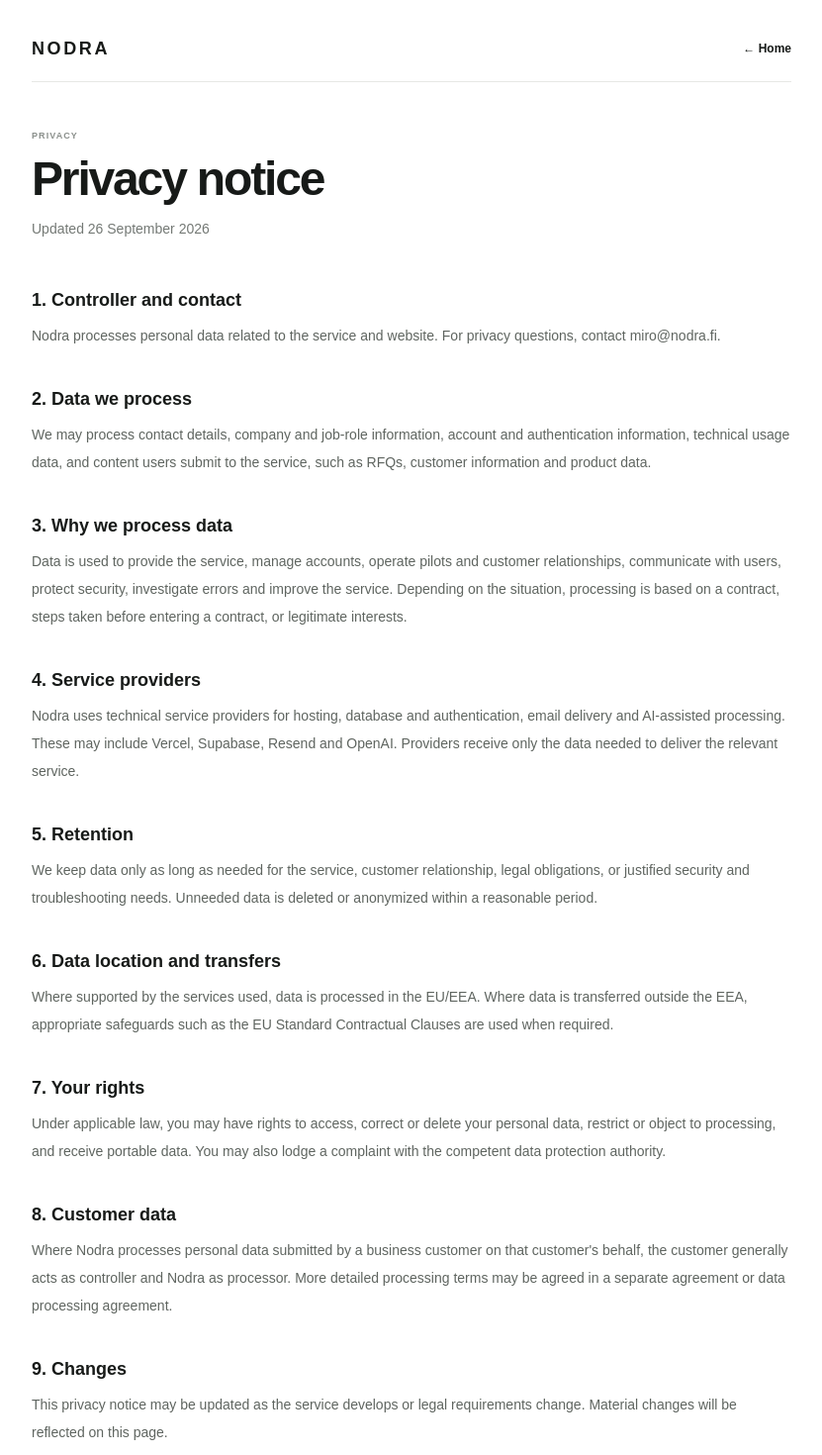
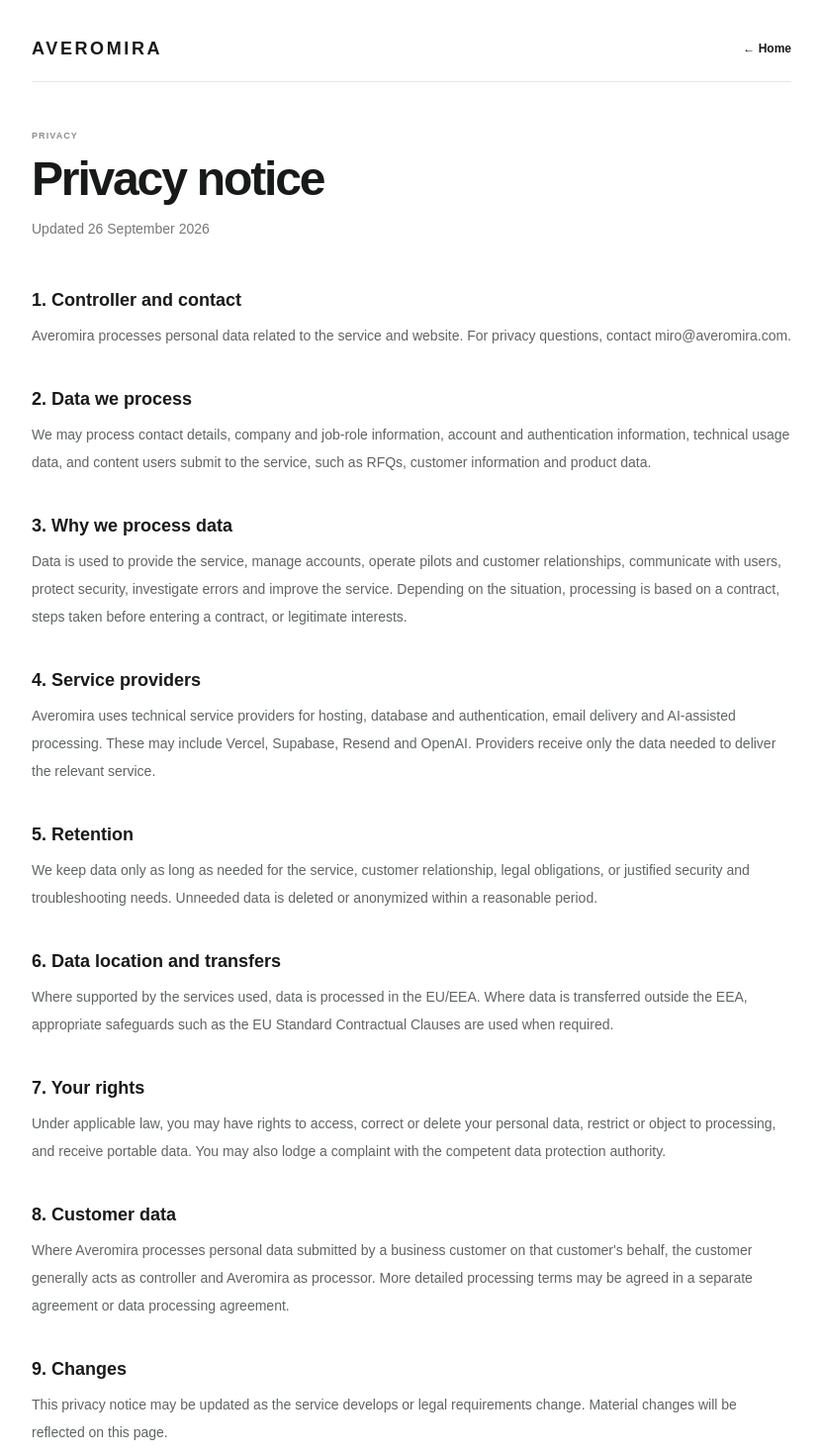
Before and after one commit to miromnb-coder/Rivora, a Next.js app: page /privacy in a window 1280 px wide. Shown: the top 1470 px of the page at 99% size, without its empty margins (224-1055 px from the left). Built offline with nearby package versions, Linux system fonts and the light colour scheme; no server answers.

Commit message:
Update privacy page brand and contact

```diff
--- a/app/privacy/page.tsx
+++ b/app/privacy/page.tsx
@@ -7,25 +7,25 @@ export default async function PrivacyPage() {
 
   const sections = fi
     ? [
-        ["1. Rekisterinpitäjä ja yhteys", "Nodra käsittelee palveluun ja verkkosivuun liittyviä henkilötietoja. Tietosuojaa koskevissa asioissa voit ottaa yhteyttä osoitteeseen miro@nodra.fi."],
+        ["1. Rekisterinpitäjä ja yhteys", "Averomira käsittelee palveluun ja verkkosivuun liittyviä henkilötietoja. Tietosuojaa koskevissa asioissa voit ottaa yhteyttä osoitteeseen miro@averomira.com."],
         ["2. Mitä tietoja käsittelemme", "Voimme käsitellä yhteystietoja, yritys- ja työroolitietoja, kirjautumis- ja käyttäjätilitietoja, palvelun käyttöön liittyviä teknisiä tietoja sekä sisältöä, jonka käyttäjä toimittaa palveluun, kuten tarjouspyyntöjä, asiakas- ja tuotetietoja."],
         ["3. Miksi tietoja käsitellään", "Tietoja käytetään palvelun toimittamiseen, käyttäjätilien hallintaan, pilotin ja asiakassuhteen hoitamiseen, viestintään, tietoturvaan, virheiden selvittämiseen ja palvelun kehittämiseen. Käsittely perustuu tilanteesta riippuen sopimukseen, sopimusta edeltäviin toimiin tai oikeutettuun etuun."],
-        ["4. Palveluntarjoajat", "Nodra käyttää palvelun toteuttamisessa ulkopuolisia teknisiä palveluntarjoajia esimerkiksi hostingiin, tietokantaan ja tunnistautumiseen, sähköpostien toimitukseen sekä AI-avusteiseen käsittelyyn. Näihin voivat kuulua Vercel, Supabase, Resend ja OpenAI. Palveluntarjoajille annetaan vain palvelun tuottamiseen tarvittavia tietoja."],
+        ["4. Palveluntarjoajat", "Averomira käyttää palvelun toteuttamisessa ulkopuolisia teknisiä palveluntarjoajia esimerkiksi hostingiin, tietokantaan ja tunnistautumiseen, sähköpostien toimitukseen sekä AI-avusteiseen käsittelyyn. Näihin voivat kuulua Vercel, Supabase, Resend ja OpenAI. Palveluntarjoajille annetaan vain palvelun tuottamiseen tarvittavia tietoja."],
         ["5. Säilytys", "Tietoja säilytetään vain niin kauan kuin se on tarpeen palvelun, asiakassuhteen, lakisääteisten velvoitteiden tai perusteltujen tietoturva- ja virheenselvitystarpeiden vuoksi. Tarpeettomat tiedot poistetaan tai anonymisoidaan kohtuullisessa ajassa."],
         ["6. Tietojen sijainti ja siirrot", "Tietoja pyritään käsittelemään EU/ETA-alueella, kun se on käytettyjen palveluiden osalta mahdollista. Jos tietoja siirretään ETA-alueen ulkopuolelle, käytetään soveltuvia suojatoimia, kuten EU:n vakiosopimuslausekkeita, kun niitä tarvitaan."],
         ["7. Oikeutesi", "Soveltuvan lain mukaan sinulla voi olla oikeus saada pääsy henkilötietoihisi, pyytää niiden oikaisua tai poistamista, rajoittaa käsittelyä, vastustaa käsittelyä ja saada tiedot siirrettyä. Voit myös tehdä valituksen toimivaltaiselle tietosuojaviranomaiselle."],
-        ["8. Yritysasiakkaiden aineisto", "Kun Nodra käsittelee yritysasiakkaan palveluun tuomaa henkilötietoa asiakkaan puolesta, asiakas toimii lähtökohtaisesti rekisterinpitäjänä ja Nodra henkilötietojen käsittelijänä. Tarkemmat käsittelyehdot voidaan sopia erillisessä sopimuksessa tai tietojenkäsittelysopimuksessa."],
+        ["8. Yritysasiakkaiden aineisto", "Kun Averomira käsittelee yritysasiakkaan palveluun tuomaa henkilötietoa asiakkaan puolesta, asiakas toimii lähtökohtaisesti rekisterinpitäjänä ja Averomira henkilötietojen käsittelijänä. Tarkemmat käsittelyehdot voidaan sopia erillisessä sopimuksessa tai tietojenkäsittelysopimuksessa."],
         ["9. Muutokset", "Tätä tietosuojakuvausta voidaan päivittää palvelun kehittyessä tai sääntelyn muuttuessa. Olennaiset muutokset merkitään tälle sivulle."],
       ]
     : [
-        ["1. Controller and contact", "Nodra processes personal data related to the service and website. For privacy questions, contact miro@nodra.fi."],
+        ["1. Controller and contact", "Averomira processes personal data related to the service and website. For privacy questions, contact miro@averomira.com."],
         ["2. Data we process", "We may process contact details, company and job-role information, account and authentication information, technical usage data, and content users submit to the service, such as RFQs, customer information and product data."],
         ["3. Why we process data", "Data is used to provide the service, manage accounts, operate pilots and customer relationships, communicate with users, protect security, investigate errors and improve the service. Depending on the situation, processing is based on a contract, steps taken before entering a contract, or legitimate interests."],
-        ["4. Service providers", "Nodra uses technical service providers for hosting, database and authentication, email delivery and AI-assisted processing. These may include Vercel, Supabase, Resend and OpenAI. Providers receive only the data needed to deliver the relevant service."],
+        ["4. Service providers", "Averomira uses technical service providers for hosting, database and authentication, email delivery and AI-assisted processing. These may include Vercel, Supabase, Resend and OpenAI. Providers receive only the data needed to deliver the relevant service."],
         ["5. Retention", "We keep data only as long as needed for the service, customer relationship, legal obligations, or justified security and troubleshooting needs. Unneeded data is deleted or anonymized within a reasonable period."],
         ["6. Data location and transfers", "Where supported by the services used, data is processed in the EU/EEA. Where data is transferred outside the EEA, appropriate safeguards such as the EU Standard Contractual Clauses are used when required."],
         ["7. Your rights", "Under applicable law, you may have rights to access, correct or delete your personal data, restrict or object to processing, and receive portable data. You may also lodge a complaint with the competent data protection authority."],
-        ["8. Customer data", "Where Nodra processes personal data submitted by a business customer on that customer's behalf, the customer generally acts as controller and Nodra as processor. More detailed processing terms may be agreed in a separate agreement or data processing agreement."],
+        ["8. Customer data", "Where Averomira processes personal data submitted by a business customer on that customer's behalf, the customer generally acts as controller and Averomira as processor. More detailed processing terms may be agreed in a separate agreement or data processing agreement."],
         ["9. Changes", "This privacy notice may be updated as the service develops or legal requirements change. Material changes will be reflected on this page."],
       ];
 
@@ -33,7 +33,7 @@ export default async function PrivacyPage() {
     <main className="min-h-screen bg-white px-5 py-10 text-[#171a18]">
       <div className="mx-auto max-w-3xl">
         <div className="flex items-center justify-between gap-4 border-b border-[#e7e8e5] pb-6">
-          <Link href="/" className="nodra-wordmark">NODRA</Link>
+          <Link href="/" className="nodra-wordmark">AVEROMIRA</Link>
           <Link href="/" className="text-xs font-bold text-[#666c67] hover:text-[#171a18]">
             ← {fi ? "Etusivulle" : "Home"}
           </Link>
```
